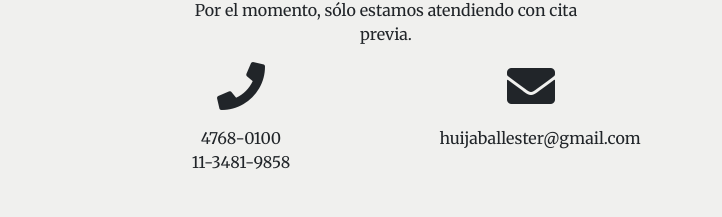
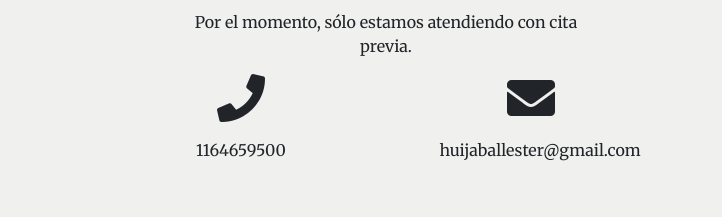
Before and after one commit to huijaballester/huijaballester.github.io, a plain HTML site: page index.html in a window 1280 px wide. Shown: the part 3119-3336 px from the top of the page, 558-1280 px from the left. Drawn offline with nearby package versions, Linux system fonts and the light colour scheme.

Commit message:
Update index.html

```diff
--- a/index.html
+++ b/index.html
@@ -331,8 +331,8 @@
 
           <div class="col-lg-4 text-center left">
             <i class="fas fa-phone fa-3x mb-3 sr-contact-1"></i>
-            <p style="margin:0">4768-0100</p>
-            <p>11-3481-9858</p>
+            <p style="margin:0"
+            <p>1164659500</p>
           </div>
 
           <div class="col-lg-4 text-center right">
```
